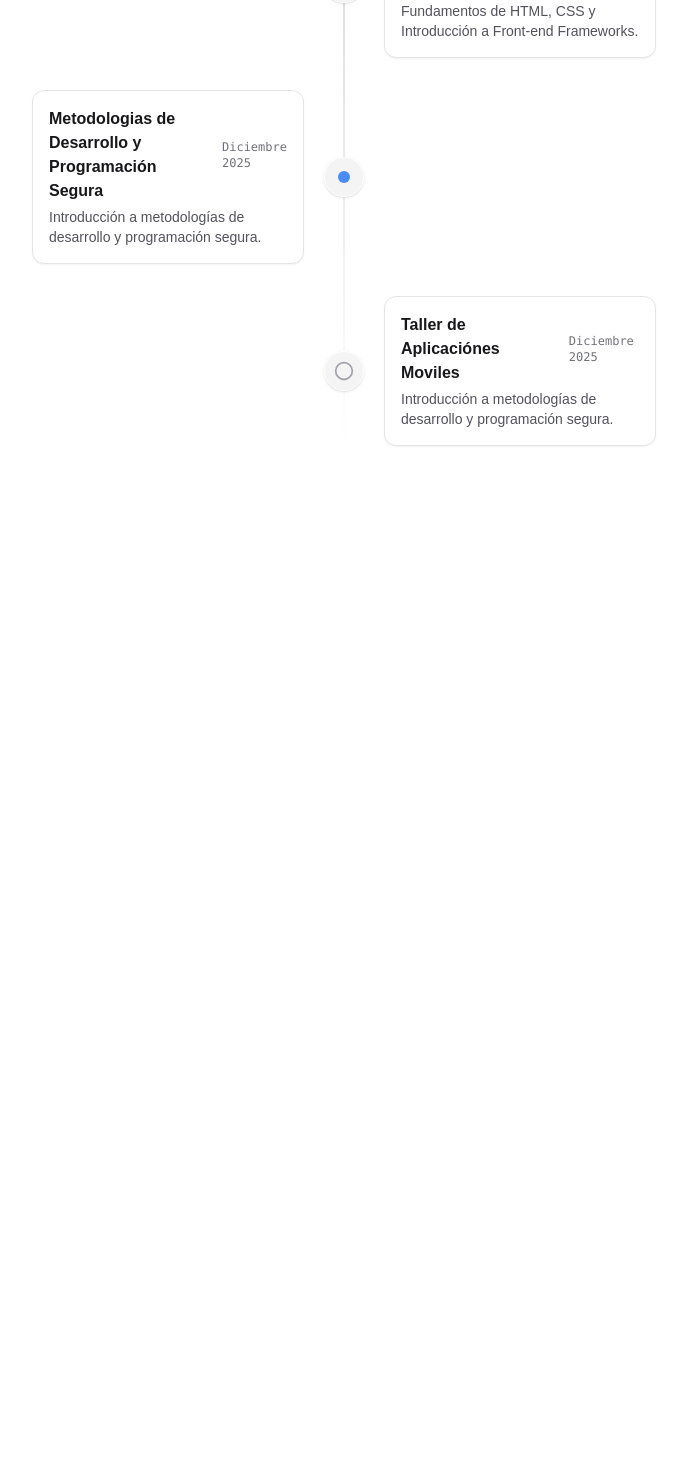
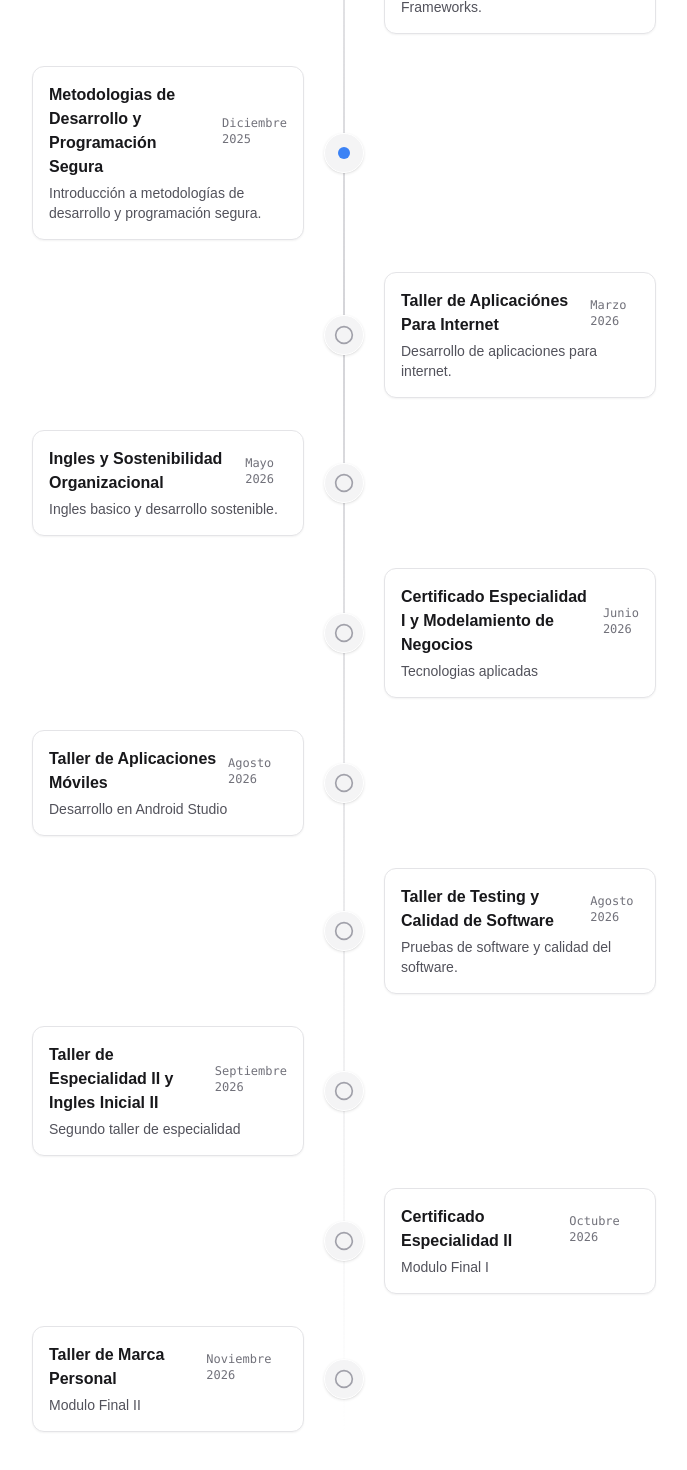
Before and after one commit to AlexisHCD/Portfolio_Proyecto_AIEP, a Next.js app: page /roadmap in a window 1280 px wide. Shown: the part 1044-2514 px from the top of the page, without its empty margins (296-983 px from the left). Before the commit the page ends 1546 px from the top, so only its background shows below. Built offline with nearby package versions, Linux system fonts and the light colour scheme.

Commit message:
feat: complete timeline with full academic roadmap

```diff
--- a/components/sections/timeline.tsx
+++ b/components/sections/timeline.tsx
@@ -2,9 +2,9 @@ import { CheckCircle2, Circle } from "lucide-react";
 
 const steps = [
     {
-        title: "Comienzo carrera de Programación y Analisis de Sistemas",
+        title: "Programación y Analisis de Sistemas AIEP 2025",
         date: "Marzo 2025",
-        description: "Comienzo de la carrera de Análisis de Sistemas.",
+        description: "Comienzo de la carrera de Programación y Analisis de Sistemas.",
         status: "completed",
     },
     {
@@ -22,13 +22,13 @@ const steps = [
     {
         title: "Taller de Programación C# .NET",
         date: "Agosto 2025",
-        description: "Desarrollo de una aplicación completa full-stack con C# .NET.",
+        description: "Desarrollo de una aplicación full-stack con C# .NET.",
         status: "completed",
     },
     {
         title: "Desarrollo Web HTML, CSS y JavaScript",
         date: "Noviembre 2025",
-        description: "Fundamentos de HTML, CSS y Introducción a Front-end Frameworks.",
+        description: "Fundamentos de HTML, CSS y Frameworks.",
         status: "current",
     },
     {
@@ -38,9 +38,51 @@ const steps = [
         status: "current",
     },
     {
-        title: "Taller de Aplicaciónes Moviles",
-        date: "Diciembre 2025",
-        description: "Introducción a metodologías de desarrollo y programación segura.",
+        title: "Taller de Aplicaciónes Para Internet",
+        date: "Marzo 2026",
+        description: "Desarrollo de aplicaciones para internet.",
+        status: "upcoming",
+    },
+    {
+        title: "Ingles y Sostenibilidad Organizacional",
+        date: "Mayo 2026",
+        description: "Ingles basico y desarrollo sostenible.",
+        status: "upcoming",
+    },
+    {
+        title: "Certificado Especialidad I y Modelamiento de Negocios",
+        date: "Junio 2026",
+        description: "Tecnologias aplicadas",
+        status: "upcoming",
+    },
+    {
+        title: "Taller de Aplicaciones Móviles",
+        date: "Agosto 2026",
+        description: "Desarrollo en Android Studio",
+        status: "upcoming",
+    },
+    {
+        title: "Taller de Testing y Calidad de Software",
+        date: "Agosto 2026",
+        description: "Pruebas de software y calidad del software.",
+        status: "upcoming",
+    },
+    {
+        title: "Taller de Especialidad II y Ingles Inicial II",
+        date: "Septiembre 2026",
+        description: "Segundo taller de especialidad",
+        status: "upcoming",
+    },
+    {
+        title: "Certificado Especialidad II",
+        date: "Octubre 2026",
+        description: "Modulo Final I",
+        status: "upcoming",
+    },
+    {
+        title: "Taller de Marca Personal",
+        date: "Noviembre 2026",
+        description: "Modulo Final II",
         status: "upcoming",
     },
 ];
```
